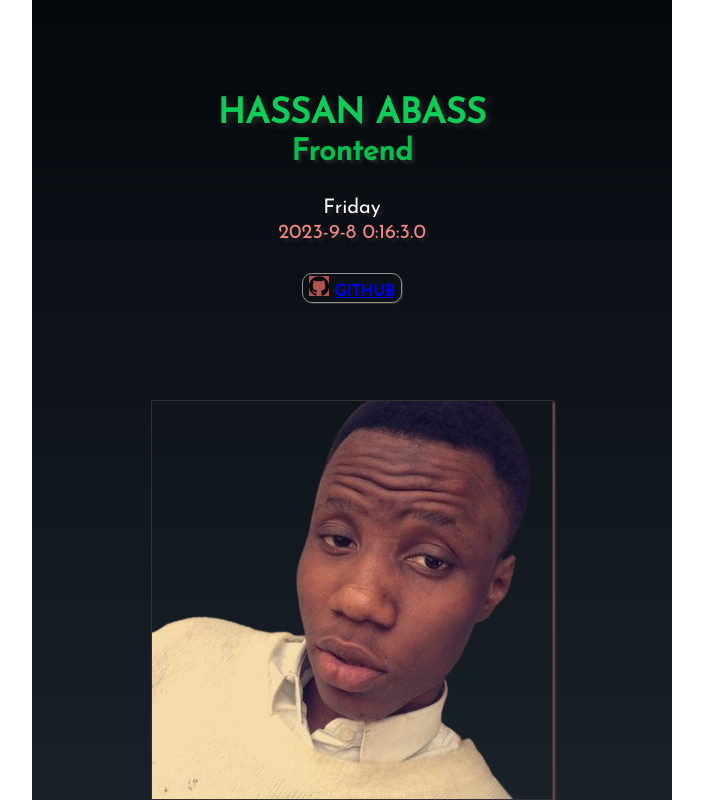
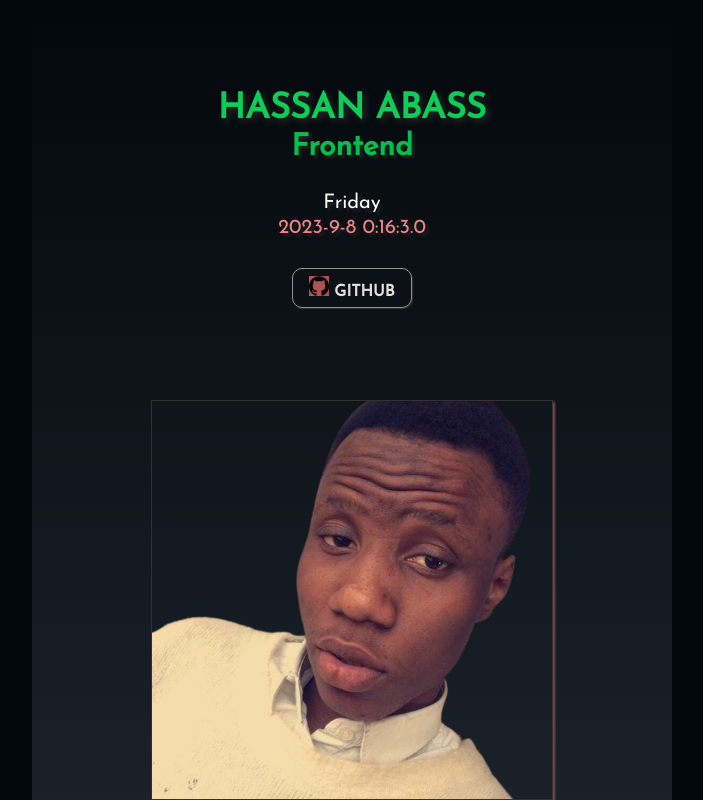
Before and after one commit to Asquare012/profile, a plain HTML site: page index.html in a window 1280 px wide. Shown: the whole page, without its empty margins (288-991 px from the left). Drawn offline with Linux system fonts and the light colour scheme.

Commit message:
Update style.css

```diff
--- a/style.css
+++ b/style.css
@@ -2,6 +2,10 @@
     margin: 0;
     padding: 0;
     box-sizing: border-box;
+}
+
+html {
+    height: 100vh;
 }
 
 body {
@@ -9,6 +13,7 @@ body {
     display: flex;
     justify-content: center;
     align-items: center;
+    background-color: #03080c;
 }
 
 #container {
@@ -60,16 +65,21 @@ body {
 
 #container #info #git {
     border: 1px solid rgb(150, 143, 143);
-    height: 30px;
-    width: 100px;
+    height: 40px;
+    width: 120px;
     border-radius: 10px;
     cursor: pointer;
-    color: #e6dddd;
     display: flex;
     align-items: center;
     justify-content: center;
     font-weight: 700;
     box-shadow: 1px 1px 1px rgb(53, 52, 52);
+}
+
+#container #info #git a {
+    text-decoration: none;
+    color: #e6dddd;
+
 }
 
 #container #info #git img {
```
